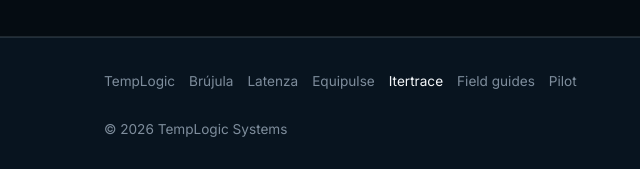
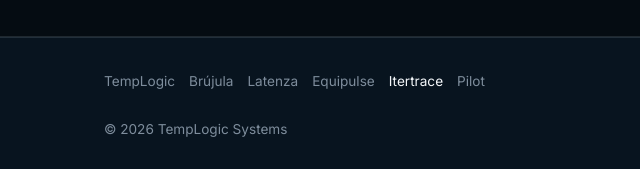
Before and after one commit to fernandezgnaro42-bot/templogicsystems-web, a plain HTML site: page itertrace/index.html in a window 1280 px wide. Shown: the part 3888-4057 px from the top of the page, 0-640 px from the left. Drawn offline with Linux system fonts and the light colour scheme.

Commit message:
Itertrace page: menu without field guides

```diff
--- a/itertrace/index.html
+++ b/itertrace/index.html
@@ -240,7 +240,7 @@ footer .family{display:flex;flex-wrap:wrap;gap:8px 14px;width:100%;padding-botto
 </main>
 <footer>
   <div class="wrap">
-    <nav class="family" aria-label="TempLogic"><a href="/">TempLogic</a><a href="/brujula/">Brújula</a><a href="/latenza/">Latenza</a><a href="/equipulse/">Equipulse</a><a href="/itertrace/" aria-current="page">Itertrace</a><a href="/field-guides">Field guides</a><a href="/pilot-program">Pilot</a></nav>
+    <nav class="family" aria-label="TempLogic"><a href="/">TempLogic</a><a href="/brujula/">Brújula</a><a href="/latenza/">Latenza</a><a href="/equipulse/">Equipulse</a><a href="/itertrace/" aria-current="page">Itertrace</a><a href="/pilot-program">Pilot</a></nav>
     <span>© <span id="yr">2026</span> TempLogic Systems</span>
     <span><a href="https://templogicsystems.com/">templogicsystems.com</a></span>
   </div>
```
